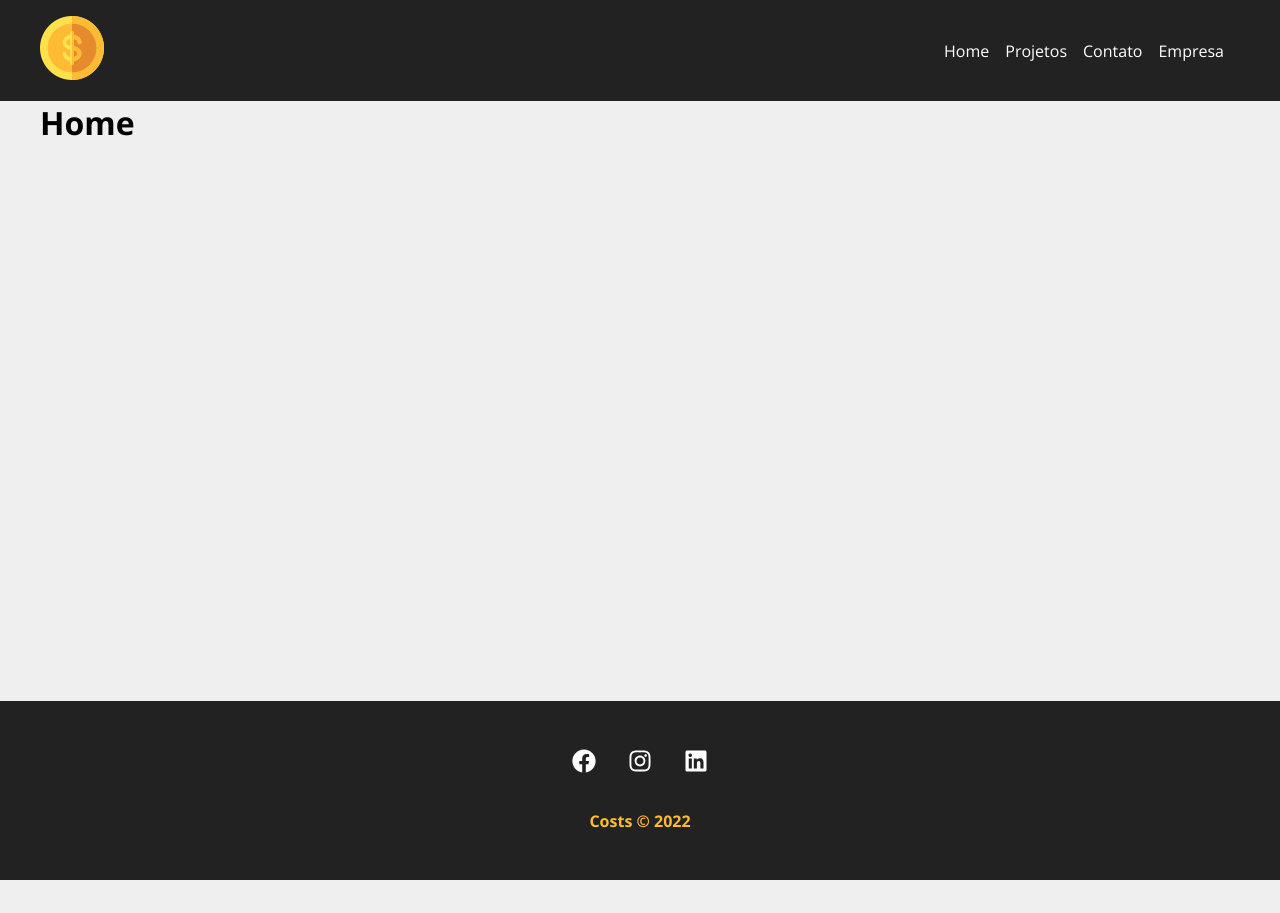
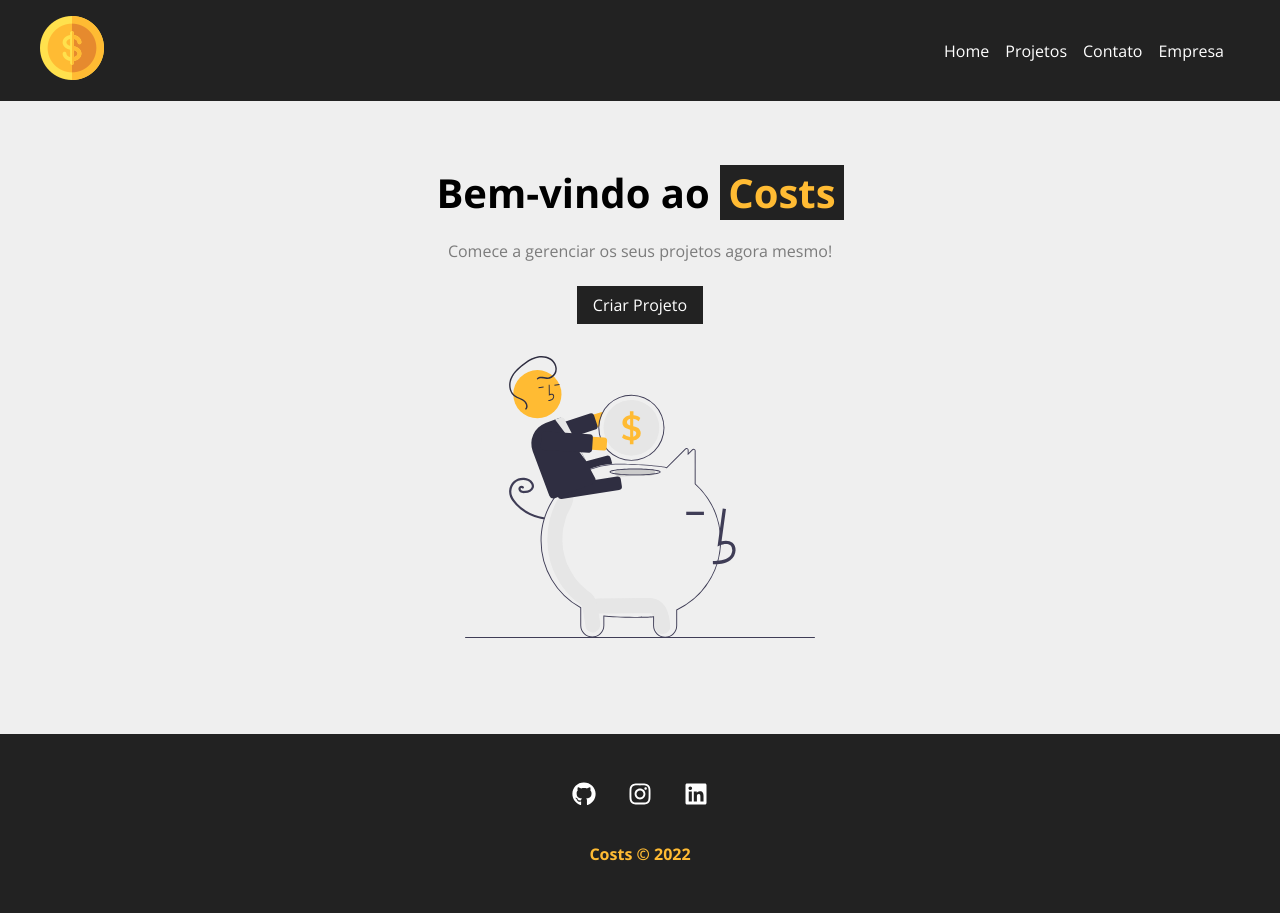
Before and after one commit to haparada9/costs, a React (Create React App) app: page / in a window 1280 px wide. Before the commit the page ends 880 px from the top, so only its background shows below. Built offline with nearby package versions, Linux system fonts and the light colour scheme.

Commit message:
feat: :sparkles: Implementa a página home

```diff
--- a/src/App.js
+++ b/src/App.js
@@ -20,7 +20,7 @@
               <Route path="/projects" element={<Projects />} />
               <Route path="/contact" element={<Contact />} />
               <Route path="/company" element={<Company />} />
-             <Route path="/newproject" element={<NewProject />} />
+              <Route path="/newproject" element={<NewProject />} />
           </Routes>
         </Container>
     <Footer />
--- a/src/components/layout/Footer.js
+++ b/src/components/layout/Footer.js
@@ -1,11 +1,11 @@
-import {FaFacebook, FaInstagram, FaLinkedin} from 'react-icons/fa'
+import {FaGithub, FaInstagram, FaLinkedin} from 'react-icons/fa'
 
 import styles from './Footer.module.css'
 
 function Footer() {
     return ( <footer className={styles.footer}>
         <ul className={styles.social_list}>
-            <li> <FaFacebook /> </li>
+            <li> <FaGithub /> </li>
             <li> <FaInstagram /></li>
             <li> <FaLinkedin /> </li>
         </ul>
--- /dev/null
+++ b/src/components/layout/LinkButton.js
@@ -0,0 +1,12 @@
+import { Link } from 'react-router-dom'
+import styles from './LinkButton.module.css'
+
+function LinkButton({ to, text }) {
+    return (
+        <Link className={styles.btn} to={to}>
+            {text}
+        </Link>
+    )
+}
+
+export default LinkButton;
--- /dev/null
+++ b/src/components/layout/LinkButton.module.css
@@ -0,0 +1,11 @@
+.btn {
+    background-color: #222;
+    color: #fff;
+    padding: 0.5em 1em;
+    text-decoration: none;
+    transition: 0.5s;
+}
+
+.btn:hover {
+    color: #ffbb33;
+}
--- a/src/components/pages/Home.js
+++ b/src/components/pages/Home.js
@@ -1,5 +1,16 @@
-function Home(){
-    return <h1>Home</h1>
+import styles from './Home.module.css'
+import savings from '../../img/savings.svg'
+import LinkButton from '../layout/LinkButton'
+
+function Home() {
+    return (
+        <section className={styles.home_container}>
+            <h1>Bem-vindo ao <span>Costs</span></h1>
+            <p>Comece a gerenciar os seus projetos agora mesmo!</p>
+            <LinkButton to="/newproject" text="Criar Projeto" />
+            <img src={savings} alt="Costs" />
+        </section>
+    )
 }
 
 export default Home
--- /dev/null
+++ b/src/components/pages/Home.module.css
@@ -0,0 +1,29 @@
+.home_container {
+    width: 100%;
+    display: flex;
+    flex-direction: column;
+    align-items: center;
+    justify-content: center;
+    padding: 4em;
+}
+
+.home_container h1 {
+    font-size: 2.5em;
+    margin-bottom: .5em;
+}
+
+.home_container h1 span {
+    color: #ffbb33;
+    padding: 0 0.2em;
+    background-color: #222;
+}
+
+.home_container p {
+    margin-bottom: 1.5em;
+    color: #7b7b7b;
+}
+
+.home_container img {
+    width: 350px;
+    margin: 2em 0;
+}
```
